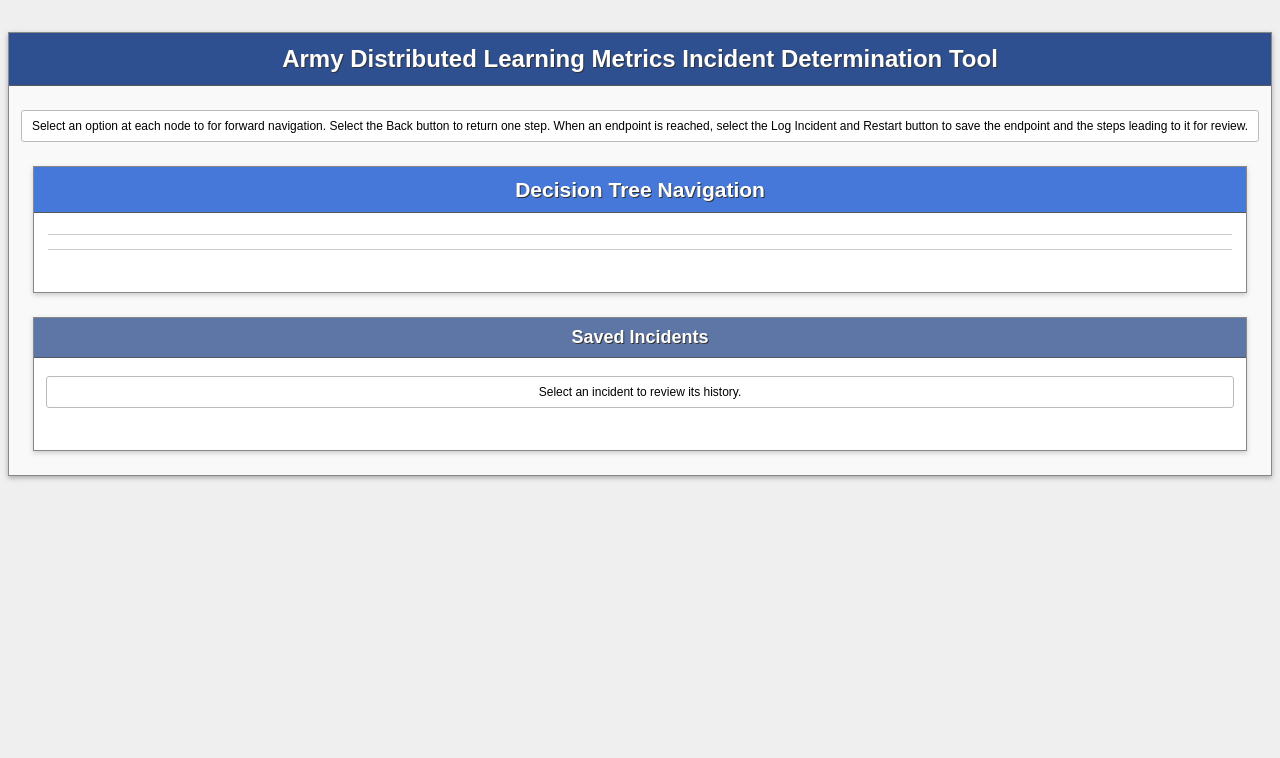
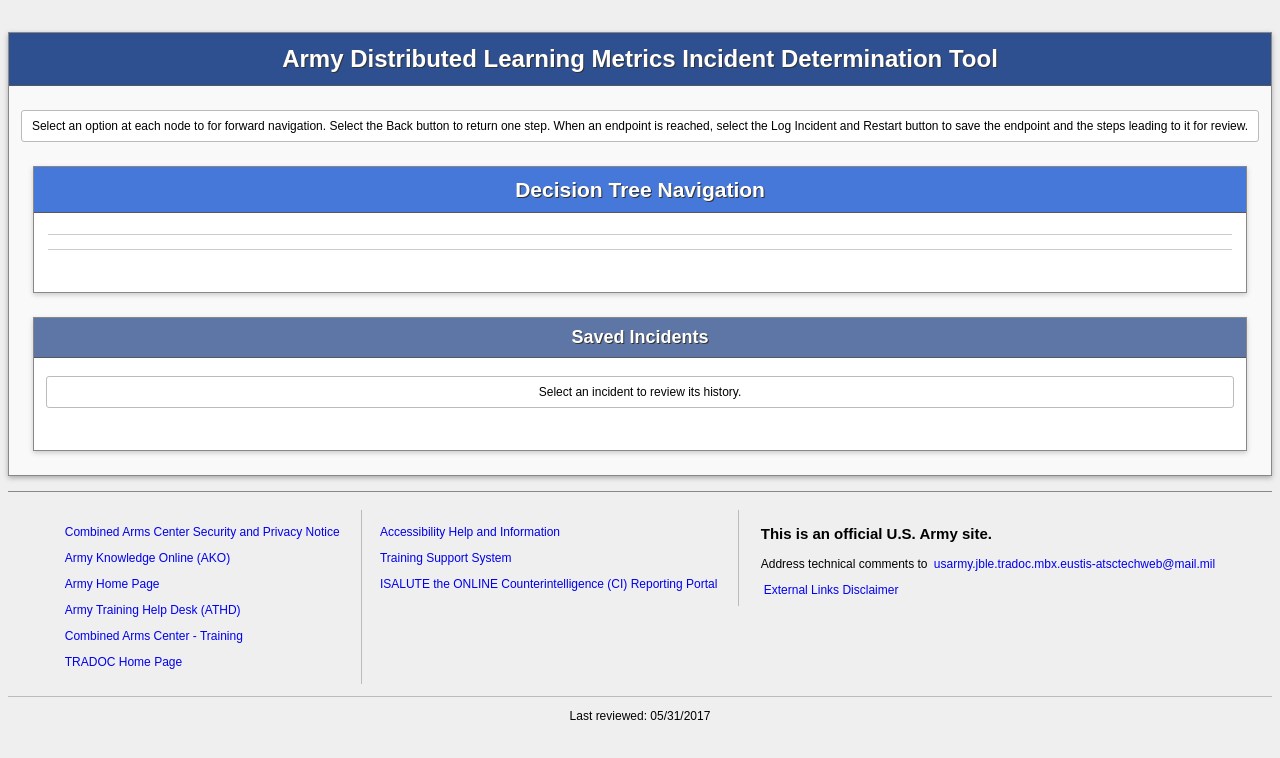
Before and after one commit to nicksorrell/decisiontree, a website with bundled scripts: page src/index.html in a window 1280 px wide. Built offline with nearby package versions, Linux system fonts and the light colour scheme.

Commit message:
Add footer and styling

```diff
--- a/src/css/app.css
+++ b/src/css/app.css
@@ -41,6 +41,61 @@ a.breadcrumb {
 
 a.breadcrumb:hover {
   color: #00f;
+}
+
+footer {
+  border-top: 1px solid #888;
+  text-align: center;
+  padding-top: 1.5em;
+}
+
+footer p {
+  margin: none;
+  margin-bottom: 1em;
+}
+
+footer div {
+  display: inline-block;
+  text-align: left;
+  vertical-align: top;
+  padding: 0 1em;
+}
+
+footer .left {
+  padding-right: 1.5em;
+  border-right: 1px solid #bbb;
+}
+
+footer .em {
+  font-size: 1.25em;
+  font-weight: bold;
+}
+
+footer a {
+  text-decoration: none;
+  padding: 0.25em;
+}
+
+footer a:hover {
+  background: orange;
+  color: black;
+  text-decoration: underline;
+}
+
+footer .links a {
+  display: block;
+  margin-bottom: 0.5em;
+}
+
+footer .right {
+  padding-left: 1.5em;
+}
+
+footer .bottom {
+  border-top: 1px solid #bbb;
+  display: block;
+  text-align: center;
+  margin-top: 1em;
 }
 
 .btn-choice {
--- a/src/index.html
+++ b/src/index.html
@@ -29,7 +29,46 @@
         <nav></nav>
       </section>
     </div>
+
+    <footer>
+      <div class="left">
+        <p class="links">
+          <a href="http://usacac.army.mil/privacy-security-notice" title="Combined Arms Center Security and Privacy Notice">Combined Arms Center Security and Privacy Notice</a>
+
+          <a href="https://www.us.army.mil/suite/login/welcome.html" title="Army Knowledge Online">Army Knowledge Online (AKO)</a>
+
+          <a href="http://www.army.mil/" title="Army Home Page">Army Home Page</a>
+
+          <a href="https://athd-crm.csd.disa.mil" title="Army Training Help Desk">Army Training Help Desk (ATHD)</a>
+
+          <a href="http://usacac.army.mil/organizations/cact"  title="Combined Arms Center - Training">Combined Arms Center - Training</a>
+
+          <a href="http://www.tradoc.army.mil/" title="U.S. Army TRADOC Home Page">TRADOC Home Page</a>
+
+
+        </p>
+      </div>
+      <div class="left">
+        <p class="links">
+          <a href="http://www.atsc.army.mil/accessibility.asp" title="Accessibility and help information">Accessibility Help and Information</a>
+
+          <a href="http://www.atsc.army.mil/tss/" title="Training support system">Training Support System</a>
+
+          <a title="ISALUTE online counterintelligence reporting portal" target="_blank" href="https://www.inscom.army.mil/isalute/">ISALUTE the ONLINE Counterintelligence (CI) Reporting Portal</a>
+        </p>
+      </div>
+      <div class="right">
+        <p class="em">This is an official U.S. Army site.</p>
+        <p>Address technical comments to <a title="Email Technical Comment" href="mailto:usarmy.jble.tradoc.mbx.eustis-atsctechweb%40mail.mil?subject=ATSC%20Web%20Technical%20Question">usarmy.jble.tradoc.mbx.eustis-atsctechweb@mail.mil</a></p>
+        <p><a href="https://www.atsc.army.mil/tadlp/links-disclaimer.asp" title="External Links Disclaimer">External Links Disclaimer </a></p>
+      </div>
+      <div class="bottom">
+        <p>Last reviewed: 05/31/2017</p>
+      </div>
+    </footer>
   </div>
+
+
 
   <script src="js/app.js"></script>
 </body>
```
Also changed, not shown: src/js/UI.js (+11 -0 lines), dist/css/app.css, dist/index.html, dist/js/app.js.
